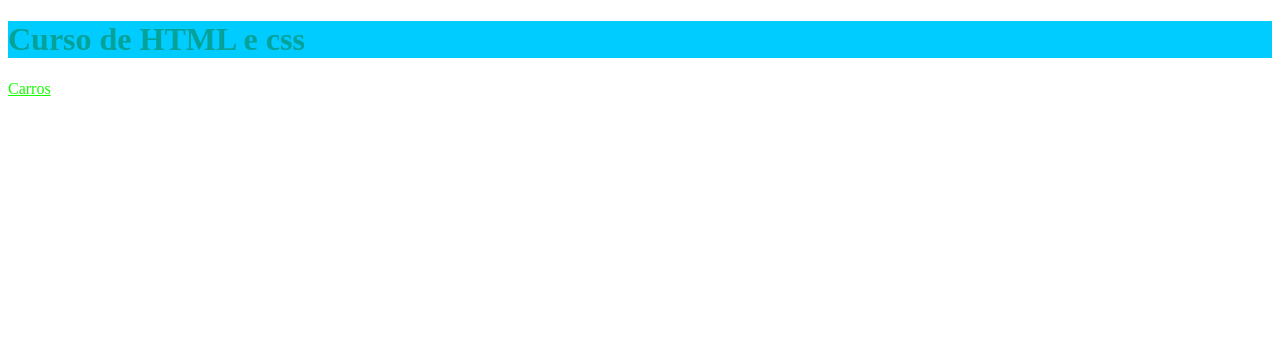
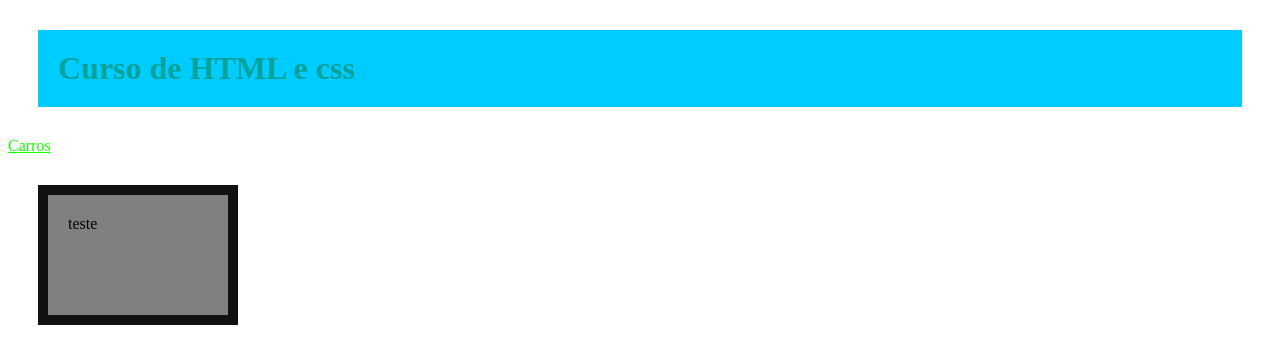
Before and after one commit to GabryelBoeira/html_css_fundamentos, a plain HTML site: page html.css.basico/index.html in a window 1280 px wide. Drawn offline with Linux system fonts and the light colour scheme.

Commit message:
trabalhando com box model

```diff
--- a/html.css.basico/index.html
+++ b/html.css.basico/index.html
@@ -12,6 +12,9 @@
   <h1>Curso de HTML e css</h1>
   <a href="./produtos/carros.html">Carros</a>
 
+  <div>
+    teste
+  </div>
 </body>
 
 </html>
--- a/html.css.basico/style.css
+++ b/html.css.basico/style.css
@@ -1,8 +1,20 @@
 h1 {
   background-color: rgb(0, 204, 255);
   color: rgba(10, 120, 52, 0.5);
+  padding: 20px;
+  border: 4px solif #111;
+  margin: 30px;
 }
 
 a {
   color: #15ff00;
 }
+
+div {
+  background: gray;
+  width: 140px;
+  height: 80px;
+  padding: 20px;
+  border: 10px solid #111;
+  margin: 30px;
+}
```
